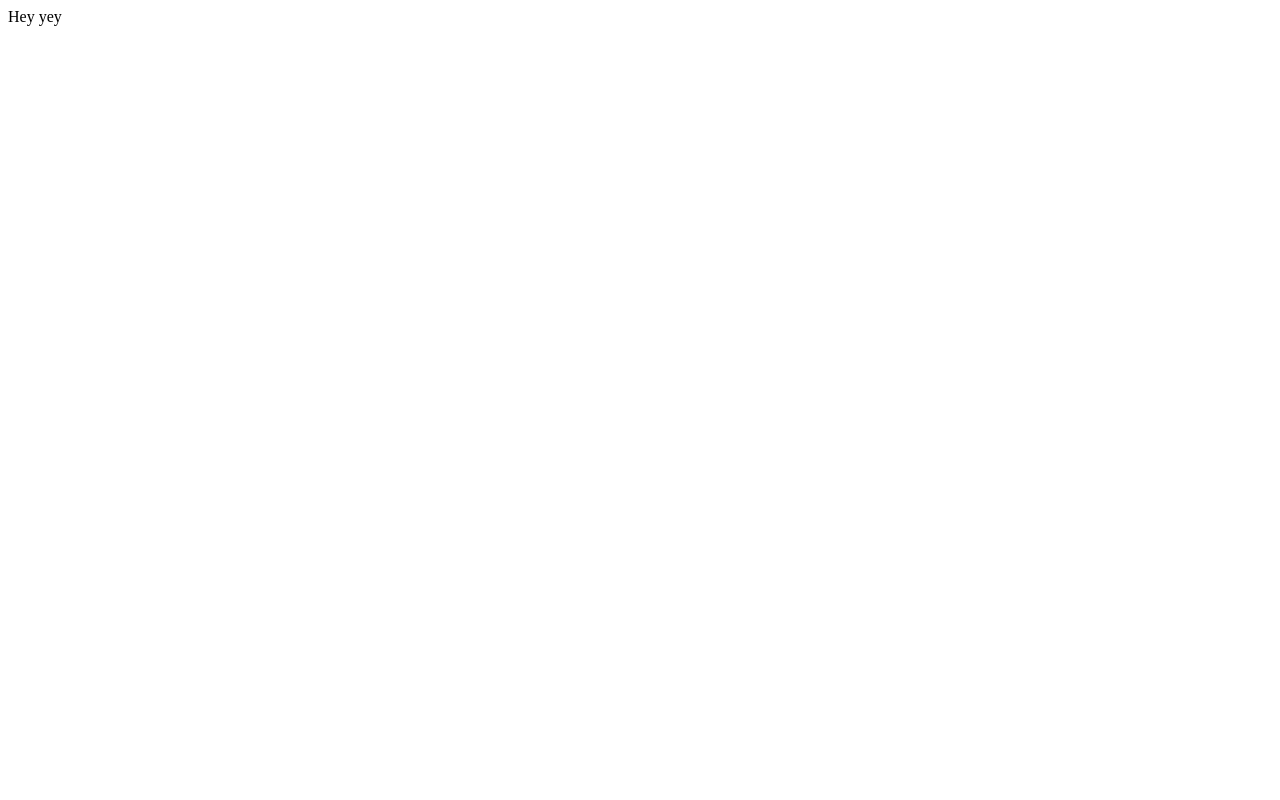
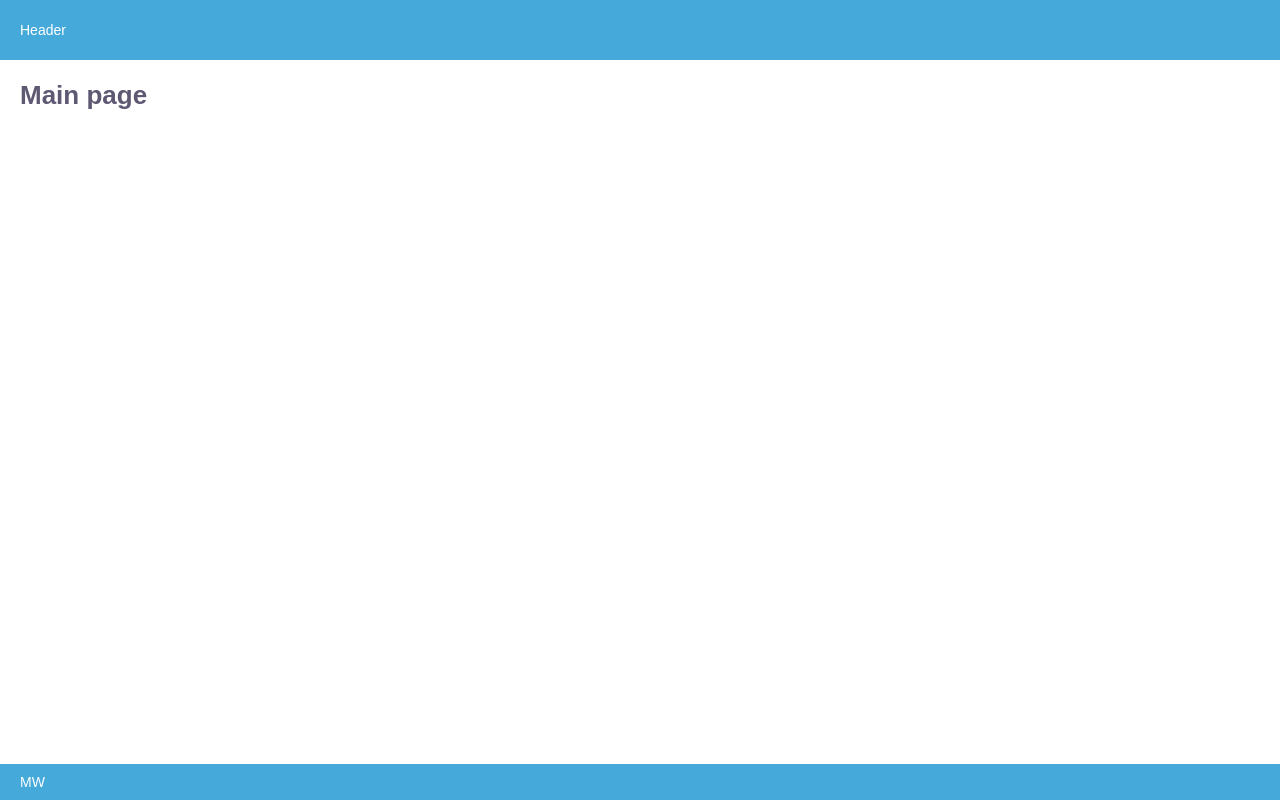
Before and after one commit to IvanKorneev/mw-mp-front, a React (Create React App) app: page / in a window 1280 px wide. Built offline with nearby package versions, Linux system fonts and the light colour scheme.

Commit message:
update App

```diff
--- a/src/App.tsx
+++ b/src/App.tsx
@@ -1,15 +1,23 @@
-
 import PublicRoutes from "./routes/PublicRoutes";
 import PrivateRoutes from "./routes/PrivateRoutes";
+import {AppStyles, Footer} from "./App.styled";
+import {Suspense} from "react";
+import Header from "./features/Header";
 
 
 const App = () => {
   return (
-<>
-  <PublicRoutes/>
-  {/*<PrivateRoutes/>*/}
-</>
+    <>
+      <AppStyles/>
+      <Header/>
+      <Suspense fallback={'Loading...'}>
+        <PublicRoutes/>
+      </Suspense>
+      <Footer>
+        <div>MW</div>
+      </Footer>
+    </>
 
-  )
+  );
 }
 export default App;
--- a/src/pages/HomePage/HomePage.tsx
+++ b/src/pages/HomePage/HomePage.tsx
@@ -1,6 +1,7 @@
 import React from "react";
 import {Helmet} from "react-helmet";
 import {TestDiv} from "./styled";
+import {PageWrapper} from "../../App.styled";
 
 const HomePage: React.FC = () => {
   return <>
@@ -8,7 +9,9 @@ const HomePage: React.FC = () => {
       <title>MW Marketplace</title>
     </Helmet>
     <title>Главная - MW Marketplace</title>
-    Hey yey
+    <PageWrapper>
+      <h1>Main page</h1>
+    </PageWrapper>
   </>
 }
 export default HomePage;
```
